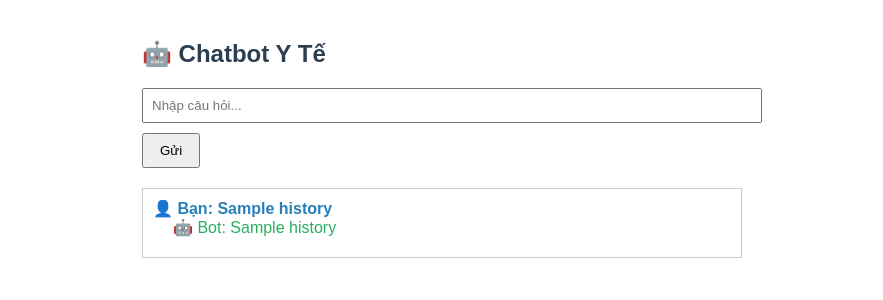
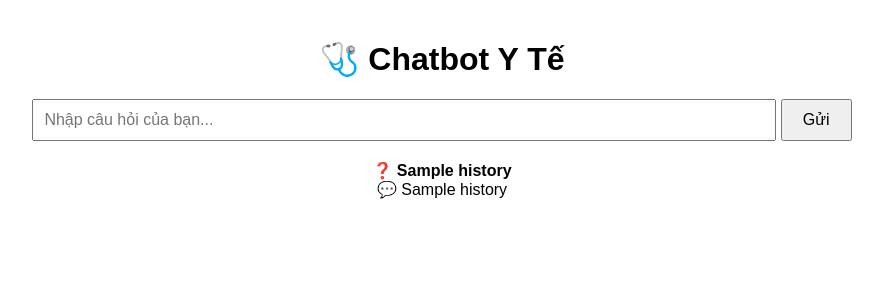
Before and after one commit to lekhanhson/chatbot-yte, a Flask app: template templates/index.html in a window 1280 px wide. Shown: the top 300 px of the page, without its empty margins (198-1081 px from the left). Run offline with Flask 3, Linux system fonts and the light colour scheme; the template is opened without the code that fills it: most values are stand-ins (such as "Sample title", 1, 10 or a date in 2020); parts of the project's set-up code (start-up, migrations or seed data) failed here and were passed over.

Commit message:
Update index.html

```diff
--- a/templates/index.html
+++ b/templates/index.html
@@ -1,31 +1,23 @@
 <!DOCTYPE html>
 <html>
 <head>
-  <meta charset="UTF-8">
     <title>Chatbot Y Tế</title>
     <style>
-    body { font-family: Arial, sans-serif; max-width: 600px; margin: auto; padding: 20px; }
-    h2 { color: #2c3e50; }
-    .chat-box { border: 1px solid #ccc; padding: 10px; margin-top: 20px; }
-    .chat { margin-bottom: 10px; }
-    .user { color: #2980b9; font-weight: bold; }
-    .bot { color: #27ae60; margin-left: 20px; }
-    input[type="text"] { width: 100%; padding: 8px; }
-    button { margin-top: 10px; padding: 8px 16px; }
+        body { font-family: Arial; margin: 40px; text-align: center; }
+        input[type="text"] { width: 60%; padding: 10px; font-size: 16px; }
+        input[type="submit"] { padding: 10px 20px; font-size: 16px; }
+        .message { margin-top: 20px; }
     </style>
 </head>
 <body>
-  <h2>🤖 Chatbot Y Tế</h2>
-  <form method="POST">
-    <input type="text" name="question" placeholder="Nhập câu hỏi..." required>
-    <button type="submit">Gửi</button>
+    <h1>🩺 Chatbot Y Tế</h1>
+    <form method="post">
+        <input name="question" type="text" placeholder="Nhập câu hỏi của bạn..." required>
+        <input type="submit" value="Gửi">
     </form>
-  <div class="chat-box">
+    <div class="message">
         {% for q, a in history %}
-      <div class="chat">
-        <div class="user">👤 Bạn: {{ q }}</div>
-        <div class="bot">🤖 Bot: {{ a }}</div>
-      </div>
+            <p><strong>❓ {{ q }}</strong><br>💬 {{ a }}</p>
         {% endfor %}
     </div>
 </body>
```
Lines whose indentation alone changed are shown as unchanged.
